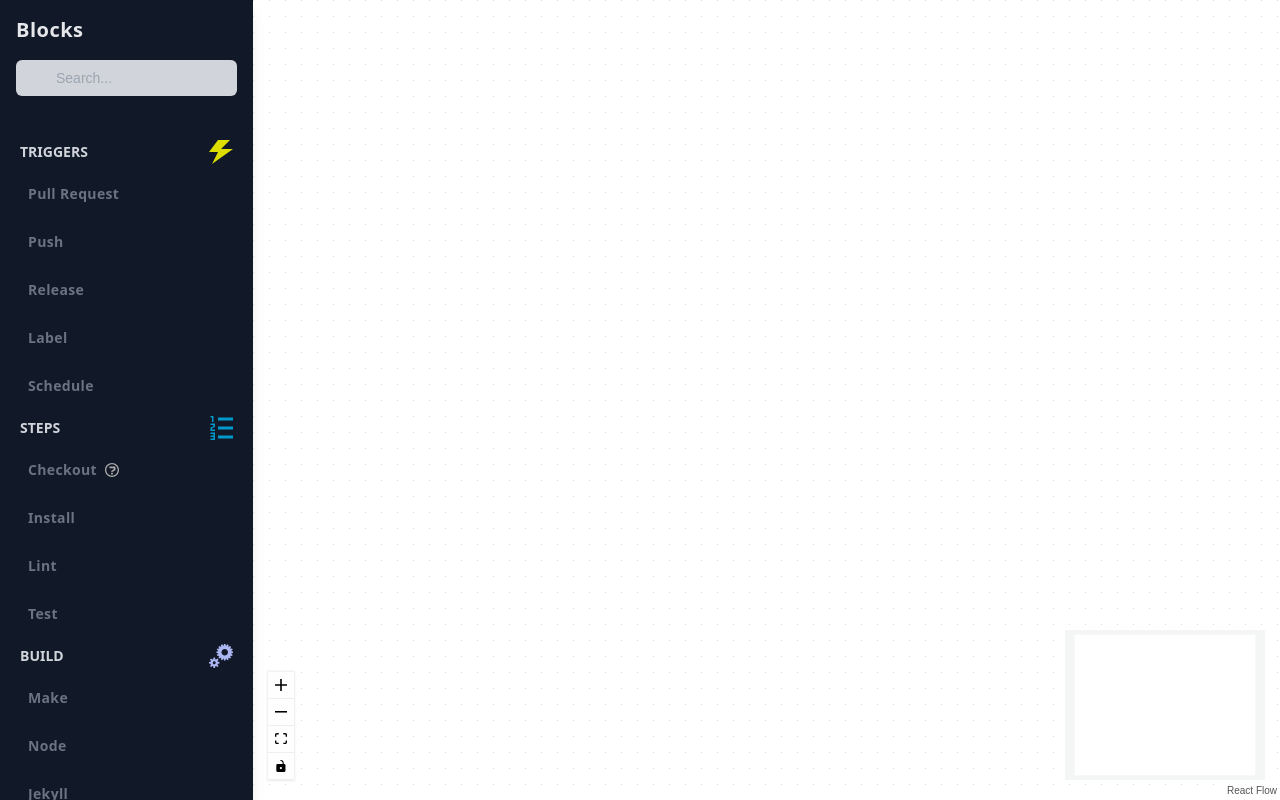
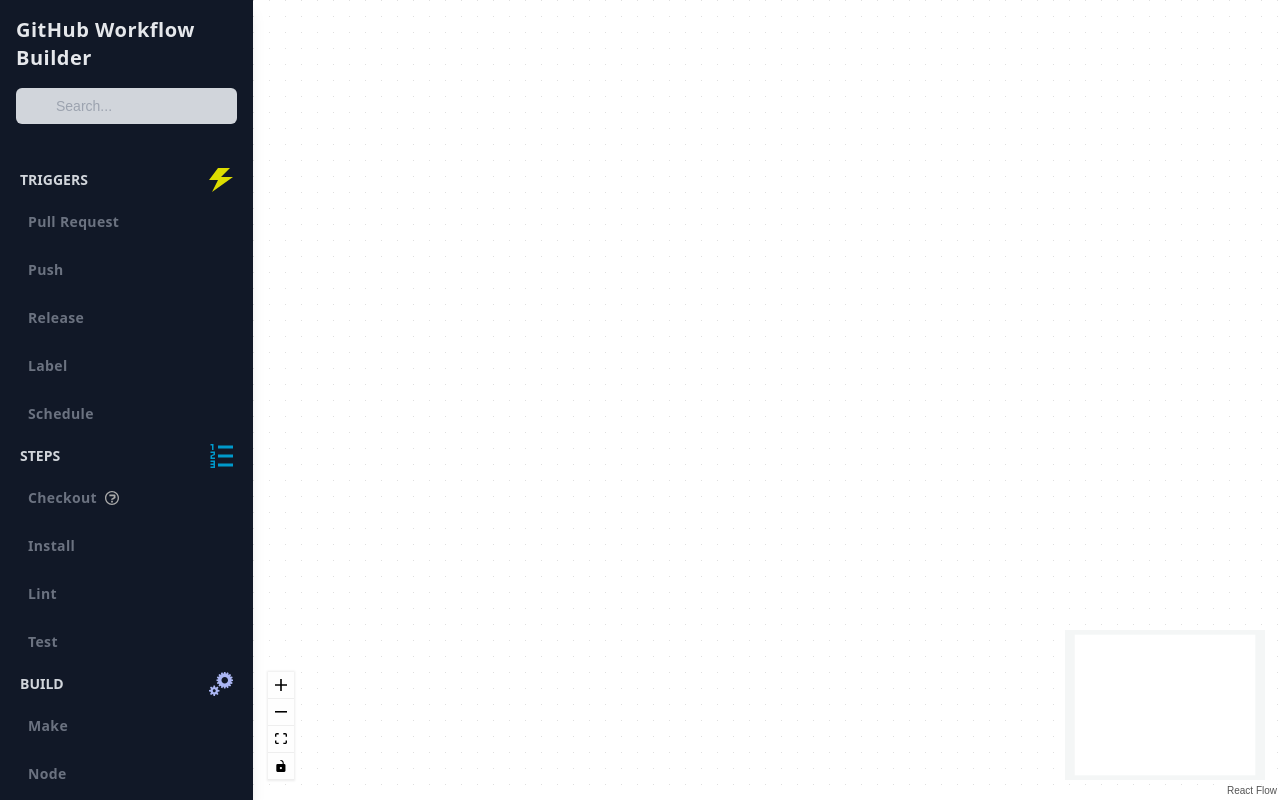
Before and after one commit to JustinASmith/gh-workflow-builder, a React (Create React App) app: page / in a window 1280 px wide. Built offline with nearby package versions, Linux system fonts and the light colour scheme.

Commit message:
Fix sidebar

```diff
--- a/src/App.js
+++ b/src/App.js
@@ -4,12 +4,10 @@ import Sidebar from "./components/Sidebar";
 function App() {
   return (
     <div class="flex flex-row">
-      <div class="flex-1">
-        <Sidebar />
-      </div>
-      <div class="flex-2 w-full min-h-screen">
-        <FlowView />
-      </div>
+      <Sidebar />
+      {/* <div class="w-full min-h-screen"> */}
+      <FlowView />
+      {/* </div> */}
     </div>
   );
 }
--- a/src/components/Sidebar.js
+++ b/src/components/Sidebar.js
@@ -2,15 +2,15 @@ import React from "react";
 
 const Sidebar = () => (
   <>
-    <div class="flex flex-col max-h-screen bg-gray-900 shadow-lg w-auto">
-      <div class="flex flex-col m-4 h-20 text-center">
+    <div class="flex flex-col max-h-screen bg-gray-900 shadow-lg">
+      <div class="flex flex-col m-4 h-20 text-center h-auto">
         <h2 class="mb-4 text-left text-gray-200 font-sans text-xl font-bold tracking-wide">
-          Blocks
+          GitHub Workflow Builder
         </h2>
         <input
           type="search"
           name="q"
-          class="mb-4 pl-10 py-2 text-gray-700 focus:text-gray-900 text-sm bg-gray-300 focus:bg-white rounded-md focus:outline-none"
+          class="pl-10 py-2 text-gray-700 focus:text-gray-900 text-sm bg-gray-300 focus:bg-white rounded-md focus:outline-none"
           placeholder="Search..."
           autocomplete="off"
         />
```
